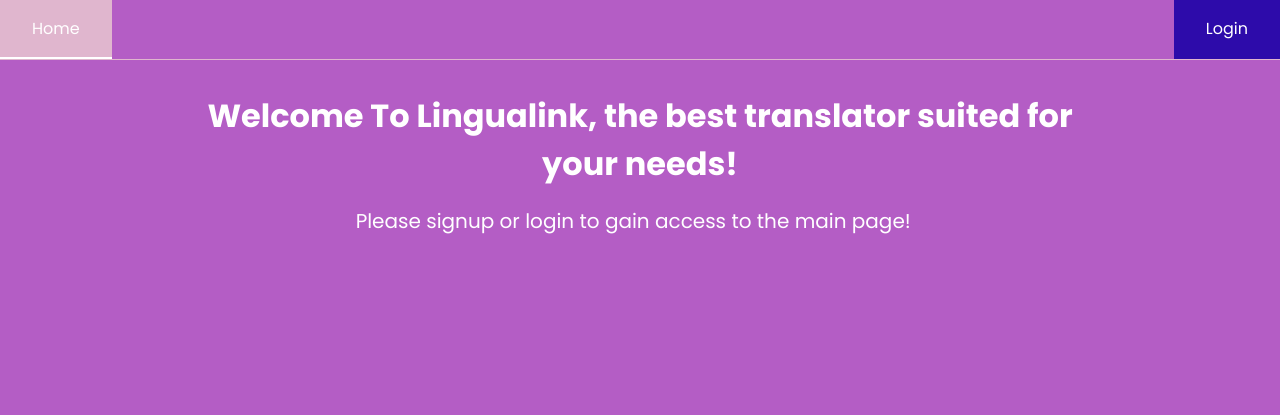
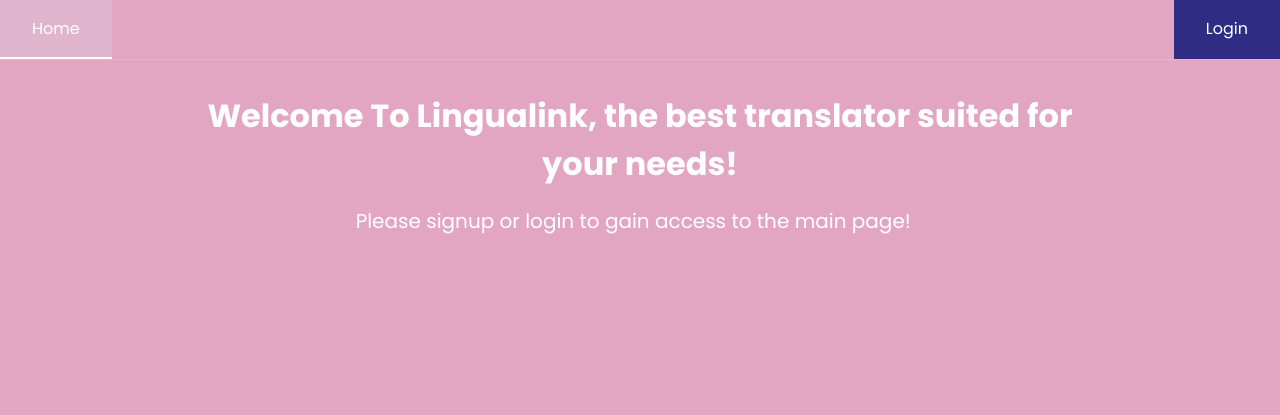
Before and after one commit to Nafiz-Siddique/1800_202530_BBY29, a website built with Vite: page index.html in a window 1280 px wide. Shown: the top 415 px of the page. Built offline with nearby package versions, Linux system fonts and the light colour scheme.

Commit message:
Changed color from dark pink to light pink on index

```diff
--- a/styles/indexstyle.css
+++ b/styles/indexstyle.css
@@ -1,8 +1,8 @@
 @import url('https://fonts.googleapis.com/css2?family=Open+Sans:ital,wght@0,300..800;1,300..800&family=Poppins:ital,wght@0,100;0,200;0,300;0,400;0,500;0,600;0,700;0,800;0,900;1,100;1,200;1,300;1,400;1,500;1,600;1,700;1,800;1,900&display=swap');
 :root {
-    --primary-color: #b45dc5;
+    --primary-color: #e2a6c3;
     --hover-color: #e0b6ce;
-    --accent-color:#2d0baa;
+    --accent-color:#2f2d83;
     --text-color:#ffffff;
 }
 * {
--- a/styles/translatorStyle.css
+++ b/styles/translatorStyle.css
@@ -1,5 +1,5 @@
 body {
-  background-color: #e2a6c3; /* soft pink */
+  background-color: #e2a6c3;
   font-family: Poppins, 'Segoe UI', sans-serif;
   min-height: 100vh;
 }
```
